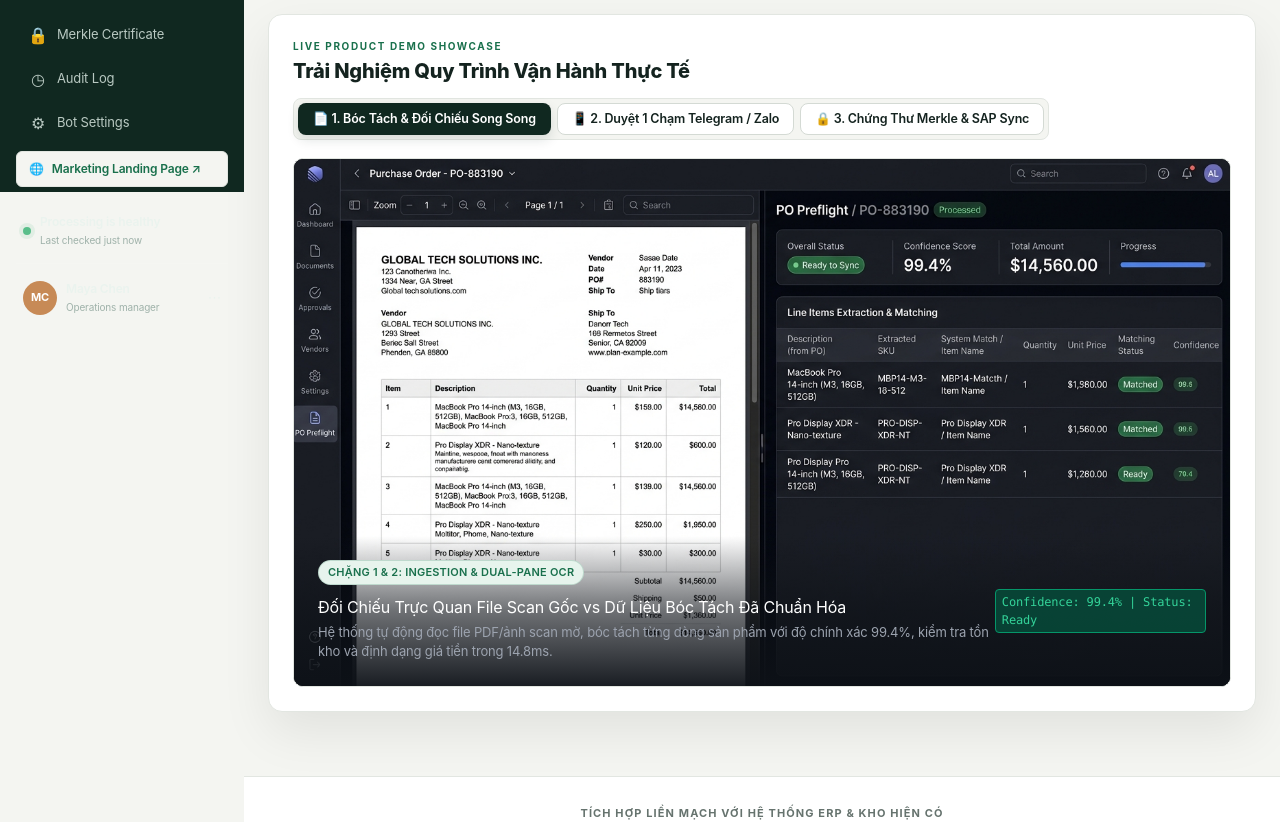
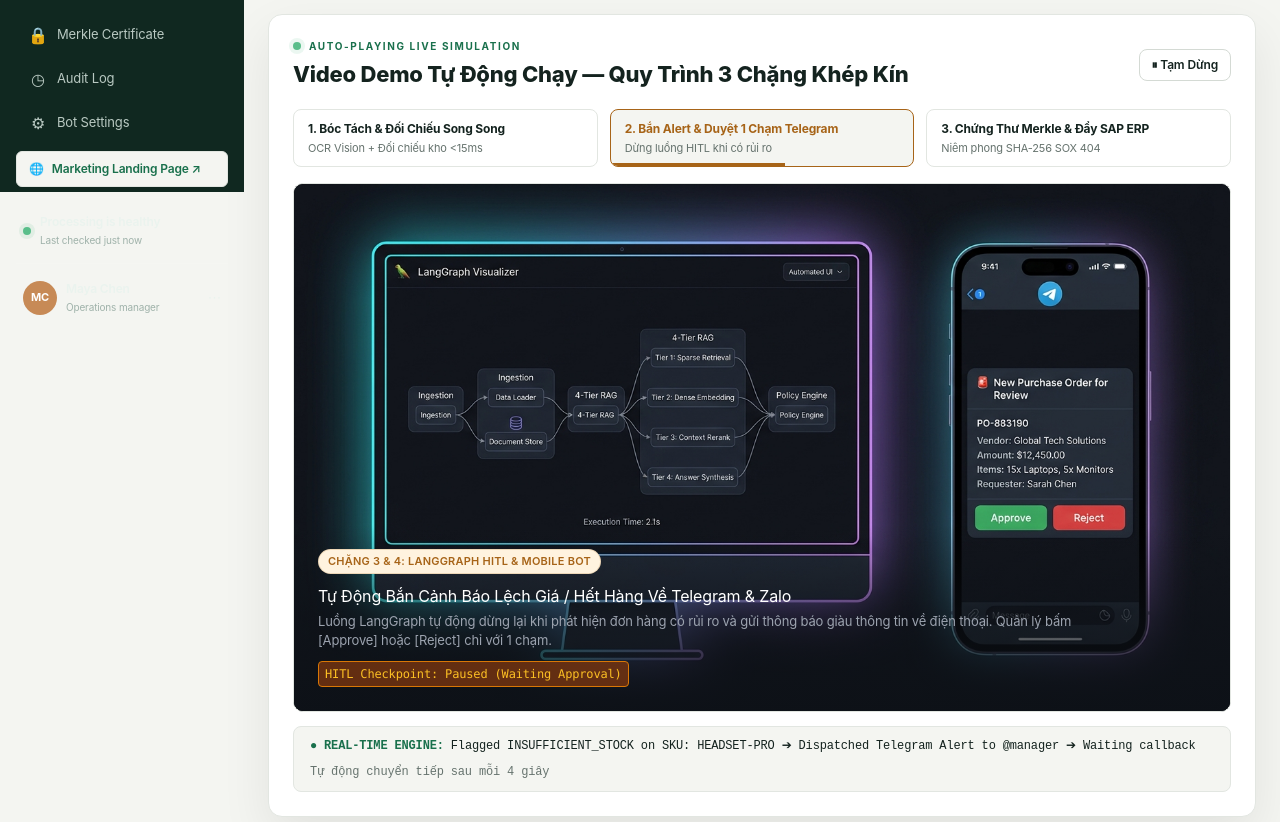
Before and after one commit to brianhuynh2021/po-preflight, a Next.js app in the folder apps/web/: page /landing in a window 1280 px wide. Shown: the part 608-1430 px from the top of the page. Built offline with nearby package versions, Linux system fonts and the light colour scheme; no server answers.

Commit message:
feat(landing): implement auto-playing interactive video simulation player with progress animation

```diff
--- a/apps/web/components/landing/LandingPageView.tsx
+++ b/apps/web/components/landing/LandingPageView.tsx
@@ -1,11 +1,13 @@
 "use client";
 
-import React, { useState } from "react";
+import React, { useState, useEffect } from "react";
 import { money } from "@/app/lib/derive";
 
 export function LandingPageView() {
-  // Interactive Demo Video / Showcase State
+  // Auto-Playing Video Simulation State
   const [activeDemoTab, setActiveDemoTab] = useState<"intake" | "approval" | "merkle">("intake");
+  const [isPlaying, setIsPlaying] = useState(true);
+  const [progress, setProgress] = useState(0);
 
   // Interactive Sandbox State
   const [testQuery, setTestQuery] = useState("dây mạng 3m bấm sẵn");
@@ -23,6 +25,30 @@ export function LandingPageView() {
   const [leadCompany, setLeadCompany] = useState("");
   const [leadPhone, setLeadPhone] = useState("");
   const [submitted, setSubmitted] = useState(false);
+
+  // Auto-play timer for video simulation
+  useEffect(() => {
+    if (!isPlaying) return;
+    const interval = setInterval(() => {
+      setProgress((prev) => {
+        if (prev >= 100) {
+          setActiveDemoTab((curr) => {
+            if (curr === "intake") return "approval";
+            if (curr === "approval") return "merkle";
+            return "intake";
+          });
+          return 0;
+        }
+        return prev + 2.5; // 4 seconds per cycle
+      });
+    }, 100);
+    return () => clearInterval(interval);
+  }, [isPlaying, activeDemoTab]);
+
+  const selectTab = (tab: "intake" | "approval" | "merkle") => {
+    setActiveDemoTab(tab);
+    setProgress(0);
+  };
 
   // Quick preset queries for sandbox
   const presets = [
@@ -116,7 +142,7 @@ export function LandingPageView() {
         </div>
 
         <nav style={{ display: "flex", alignItems: "center", gap: "24px", fontSize: "13.5px", fontWeight: 500 }}>
-          <a href="#demo-video" style={{ color: "var(--muted)", textDecoration: "none", fontWeight: 600 }}>🎬 Video Demo Trực Quan</a>
+          <a href="#demo-video" style={{ color: "var(--muted)", textDecoration: "none", fontWeight: 600 }}>🎬 Video Demo Tự Động</a>
           <a href="#problem" style={{ color: "var(--muted)", textDecoration: "none" }}>Vấn Đề & Rủi Ro</a>
           <a href="#sandbox" style={{ color: "var(--muted)", textDecoration: "none" }}>Thử Nghiệm Khớp Mã</a>
           <a href="#roi" style={{ color: "var(--muted)", textDecoration: "none" }}>Bảng Tính ROI</a>
@@ -172,7 +198,7 @@ export function LandingPageView() {
             className="primary-button"
             style={{ fontSize: "15px", padding: "12px 24px", textDecoration: "none", fontWeight: 700 }}
           >
-            🎬 Xem Video Demo Trực Quan (3 Chế Độ)
+            🎬 Xem Video Demo Tự Động Chạy ↓
           </a>
           <a
             href="/overview"
@@ -184,7 +210,7 @@ export function LandingPageView() {
         </div>
       </section>
 
-      {/* 3. INTERACTIVE VISUAL DEMO & VIDEO SHOWCASE PLAYER */}
+      {/* 3. AUTO-PLAYING INTERACTIVE VIDEO DEMO SHOWCASE PLAYER */}
       <section id="demo-video" style={{ maxWidth: "1160px", margin: "0 auto 64px", padding: "0 24px" }}>
         <div
           className="clean-card"
@@ -198,39 +224,126 @@ export function LandingPageView() {
         >
           <div style={{ display: "flex", justifyContent: "space-between", alignItems: "center", marginBottom: "18px", flexWrap: "wrap", gap: "12px" }}>
             <div>
-              <p className="eyebrow" style={{ margin: "0 0 2px" }}>LIVE PRODUCT DEMO SHOWCASE</p>
-              <h2 style={{ fontSize: "20px", fontWeight: 800, margin: 0, letterSpacing: "-0.01em" }}>
-                Trải Nghiệm Quy Trình Vận Hành Thực Tế
+              <div style={{ display: "flex", alignItems: "center", gap: "8px" }}>
+                <span className="live-dot" />
+                <span className="eyebrow" style={{ margin: 0 }}>AUTO-PLAYING LIVE SIMULATION</span>
+              </div>
+              <h2 style={{ fontSize: "22px", fontWeight: 800, margin: "4px 0 0", letterSpacing: "-0.01em" }}>
+                Video Demo Tự Động Chạy — Quy Trình 3 Chặng Khép Kín
               </h2>
             </div>
 
-            {/* Interactive Mode Tabs */}
-            <div style={{ display: "flex", gap: "6px", background: "var(--canvas)", padding: "4px", borderRadius: "8px", border: "1px solid var(--line)" }}>
+            <div style={{ display: "flex", alignItems: "center", gap: "10px" }}>
               <button
-                className={activeDemoTab === "intake" ? "primary-button" : "secondary-button"}
-                style={{ fontSize: "12.5px", padding: "6px 14px" }}
-                onClick={() => setActiveDemoTab("intake")}
+                className="secondary-button"
+                style={{ fontSize: "12px", padding: "6px 12px" }}
+                onClick={() => setIsPlaying(!isPlaying)}
               >
-                📄 1. Bóc Tách & Đối Chiếu Song Song
-              </button>
-              <button
-                className={activeDemoTab === "approval" ? "primary-button" : "secondary-button"}
-                style={{ fontSize: "12.5px", padding: "6px 14px" }}
-                onClick={() => setActiveDemoTab("approval")}
-              >
-                📱 2. Duyệt 1 Chạm Telegram / Zalo
-              </button>
-              <button
-                className={activeDemoTab === "merkle" ? "primary-button" : "secondary-button"}
-                style={{ fontSize: "12.5px", padding: "6px 14px" }}
-                onClick={() => setActiveDemoTab("merkle")}
-              >
-                🔒 3. Chứng Thư Merkle & SAP Sync
+                {isPlaying ? "⏸ Tạm Dừng" : "▶ Tiếp Tục Phát"}
               </button>
             </div>
           </div>
 
-          {/* Media Player Frame */}
+          {/* 3 Horizontal Progress Segment Tabs */}
+          <div style={{ display: "grid", gridTemplateColumns: "1fr 1fr 1fr", gap: "12px", marginBottom: "16px" }}>
+            {/* Step 1 Tab */}
+            <div
+              onClick={() => selectTab("intake")}
+              style={{
+                cursor: "pointer",
+                padding: "10px 14px",
+                borderRadius: "8px",
+                background: activeDemoTab === "intake" ? "var(--canvas)" : "transparent",
+                border: activeDemoTab === "intake" ? "1px solid var(--green)" : "1px solid var(--line)",
+                position: "relative",
+                overflow: "hidden",
+              }}
+            >
+              <div style={{ fontSize: "12px", fontWeight: 700, color: activeDemoTab === "intake" ? "var(--green)" : "var(--ink)" }}>
+                1. Bóc Tách & Đối Chiếu Song Song
+              </div>
+              <div style={{ fontSize: "11px", color: "var(--muted)", marginTop: "2px" }}>OCR Vision + Đối chiếu kho &lt;15ms</div>
+              {activeDemoTab === "intake" && (
+                <div
+                  style={{
+                    position: "absolute",
+                    bottom: 0,
+                    left: 0,
+                    height: "3px",
+                    background: "var(--green)",
+                    width: `${progress}%`,
+                    transition: "width 0.1s linear",
+                  }}
+                />
+              )}
+            </div>
+
+            {/* Step 2 Tab */}
+            <div
+              onClick={() => selectTab("approval")}
+              style={{
+                cursor: "pointer",
+                padding: "10px 14px",
+                borderRadius: "8px",
+                background: activeDemoTab === "approval" ? "var(--canvas)" : "transparent",
+                border: activeDemoTab === "approval" ? "1px solid var(--amber)" : "1px solid var(--line)",
+                position: "relative",
+                overflow: "hidden",
+              }}
+            >
+              <div style={{ fontSize: "12px", fontWeight: 700, color: activeDemoTab === "approval" ? "var(--amber)" : "var(--ink)" }}>
+                2. Bắn Alert & Duyệt 1 Chạm Telegram
+              </div>
+              <div style={{ fontSize: "11px", color: "var(--muted)", marginTop: "2px" }}>Dừng luồng HITL khi có rủi ro</div>
+              {activeDemoTab === "approval" && (
+                <div
+                  style={{
+                    position: "absolute",
+                    bottom: 0,
+                    left: 0,
+                    height: "3px",
+                    background: "var(--amber)",
+                    width: `${progress}%`,
+                    transition: "width 0.1s linear",
+                  }}
+                />
+              )}
+            </div>
+
+            {/* Step 3 Tab */}
+            <div
+              onClick={() => selectTab("merkle")}
+              style={{
+                cursor: "pointer",
+                padding: "10px 14px",
+                borderRadius: "8px",
+                background: activeDemoTab === "merkle" ? "var(--canvas)" : "transparent",
+                border: activeDemoTab === "merkle" ? "1px solid var(--green)" : "1px solid var(--line)",
+                position: "relative",
+                overflow: "hidden",
+              }}
+            >
+              <div style={{ fontSize: "12px", fontWeight: 700, color: activeDemoTab === "merkle" ? "var(--green)" : "var(--ink)" }}>
+                3. Chứng Thư Merkle & Đẩy SAP ERP
+              </div>
+              <div style={{ fontSize: "11px", color: "var(--muted)", marginTop: "2px" }}>Niêm phong SHA-256 SOX 404</div>
+              {activeDemoTab === "merkle" && (
+                <div
+                  style={{
+                    position: "absolute",
+                    bottom: 0,
+                    left: 0,
+                    height: "3px",
+                    background: "var(--green)",
+                    width: `${progress}%`,
+                    transition: "width 0.1s linear",
+                  }}
+                />
+              )}
+            </div>
+          </div>
+
+          {/* Animated Media Frame */}
           <div
             style={{
               position: "relative",
@@ -259,7 +372,7 @@ export function LandingPageView() {
                     color: "#fff",
                   }}
                 >
-                  <div style={{ display: "flex", justifyContent: "space-between", alignItems: "center" }}>
+                  <div style={{ display: "flex", justifyContent: "space-between", alignItems: "center", flexWrap: "wrap", gap: "10px" }}>
                     <div>
                       <span className="badge-clean badge-clean-success" style={{ marginBottom: "6px", display: "inline-block" }}>
                         CHẶNG 1 & 2: INGESTION & DUAL-PANE OCR
@@ -297,7 +410,7 @@ export function LandingPageView() {
                     color: "#fff",
                   }}
                 >
-                  <div style={{ display: "flex", justifyContent: "space-between", alignItems: "center" }}>
+                  <div style={{ display: "flex", justifyContent: "space-between", alignItems: "center", flexWrap: "wrap", gap: "10px" }}>
                     <div>
                       <span className="badge-clean badge-clean-warning" style={{ marginBottom: "6px", display: "inline-block" }}>
                         CHẶNG 3 & 4: LANGGRAPH HITL & MOBILE BOT
@@ -335,7 +448,7 @@ export function LandingPageView() {
                     color: "#fff",
                   }}
                 >
-                  <div style={{ display: "flex", justifyContent: "space-between", alignItems: "center" }}>
+                  <div style={{ display: "flex", justifyContent: "space-between", alignItems: "center", flexWrap: "wrap", gap: "10px" }}>
                     <div>
                       <span className="badge-clean badge-clean-success" style={{ marginBottom: "6px", display: "inline-block" }}>
                         CHẶNG 5 & 6: SOX 404 MERKLE ROOT & SAP OUTBOX
@@ -354,6 +467,38 @@ export function LandingPageView() {
                 </div>
               </div>
             )}
+          </div>
+
+          {/* Live Telemetry Log Ticker below video frame */}
+          <div
+            style={{
+              marginTop: "14px",
+              padding: "10px 16px",
+              background: "var(--canvas)",
+              borderRadius: "8px",
+              border: "1px solid var(--line)",
+              fontSize: "12px",
+              fontFamily: "ui-monospace, monospace",
+              display: "flex",
+              justifyContent: "space-between",
+              alignItems: "center",
+              flexWrap: "wrap",
+              gap: "8px",
+            }}
+          >
+            <div>
+              <span style={{ color: "var(--green)", fontWeight: 700 }}>● REAL-TIME ENGINE:</span>{" "}
+              {activeDemoTab === "intake" && (
+                <span>Ingested PO-10428.pdf ➔ Extracted 5 line items ➔ 0% price variance ➔ Confidence 99.4%</span>
+              )}
+              {activeDemoTab === "approval" && (
+                <span>Flagged INSUFFICIENT_STOCK on SKU: HEADSET-PRO ➔ Dispatched Telegram Alert to @manager ➔ Waiting callback</span>
+              )}
+              {activeDemoTab === "merkle" && (
+                <span>Generated Merkle Root: 7b3e1f9a12c4... ➔ Committed Transactional Outbox to SAP S/4HANA (SO-20268899)</span>
+              )}
+            </div>
+            <span style={{ color: "var(--muted)" }}>Tự động chuyển tiếp sau mỗi 4 giây</span>
           </div>
         </div>
       </section>
```
